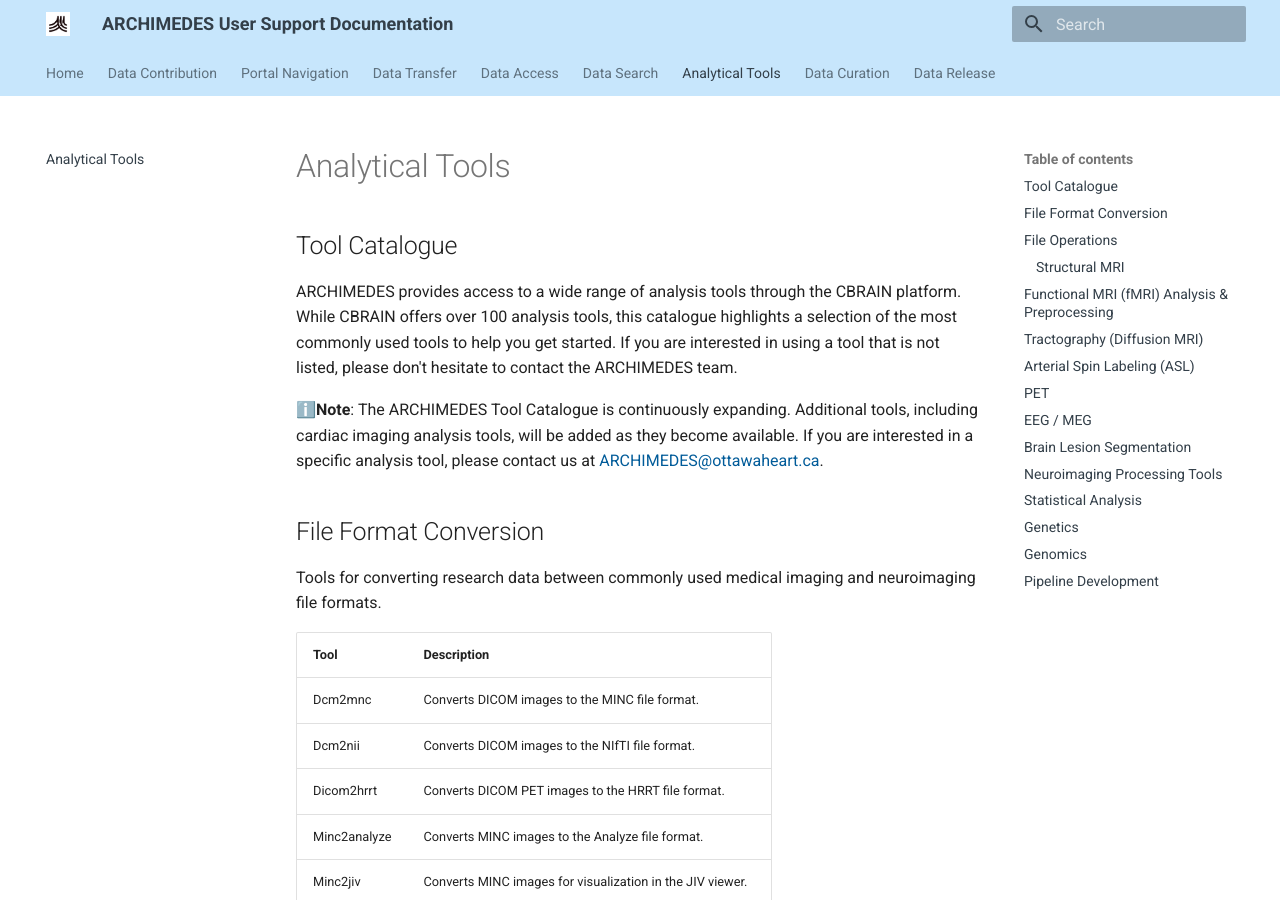
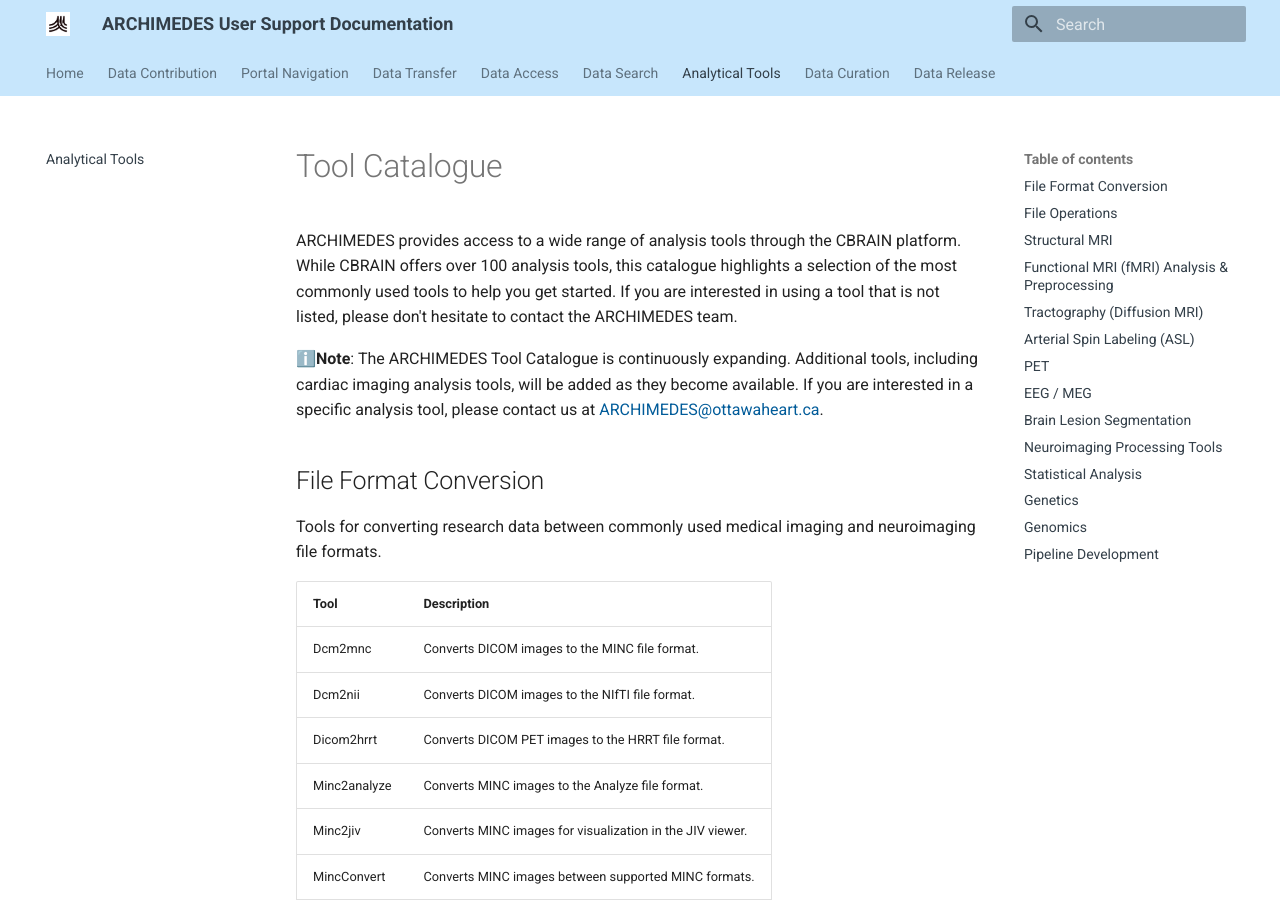
Before and after one commit to ARCHIMEDES-Data/ARCHIMEDES-wiki, an MkDocs documentation site: the page built from docs/processing-tools.md, in a window 1280 px wide and 900 px high. Built offline with MkDocs 1.6.1 and Material for MkDocs 9.7.7, drawn with Linux system fonts in a browser that asks for light colours.

Commit message:
Add missing change

```diff
--- a/docs/processing-tools.md
+++ b/docs/processing-tools.md
@@ -1,4 +1,4 @@
-## Tool Catalogue
+# Tool Catalogue
 
 ARCHIMEDES provides access to a wide range of analysis tools through the CBRAIN platform. While CBRAIN offers over 100 analysis tools, this catalogue highlights a selection of the most commonly used tools to help you get started. If you are interested in using a tool that is not listed, please don't hesitate to contact the ARCHIMEDES team.
 
@@ -27,7 +27,7 @@
 |------|-------------|
 | **SimpleFileExtractor** | Extracts files from existing datasets by matching specified filename patterns. |
 
-### Structural MRI
+## Structural MRI
 
 Tools for processing and and analyzing brain anatomy and structural images.This includes cortical surfaces, tissue segmentation, and quality control.
 
```
